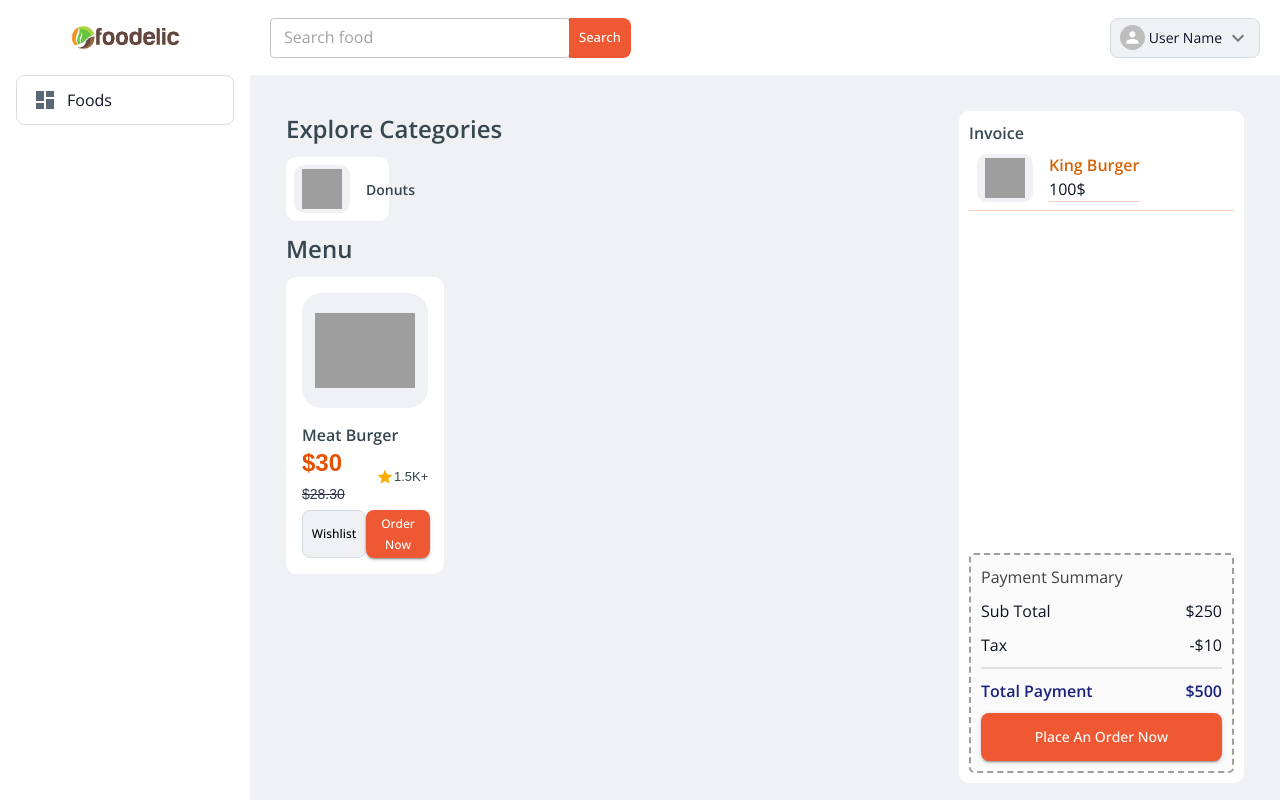
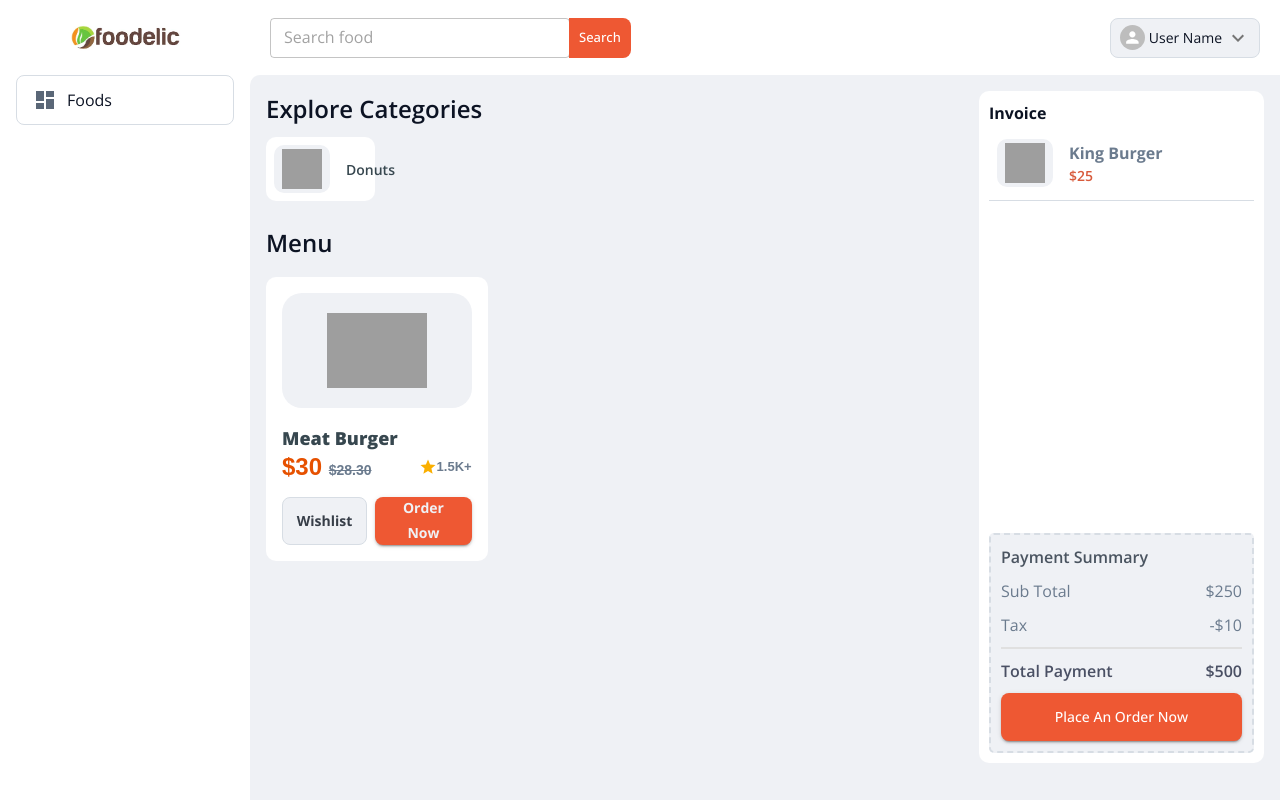
Before and after one commit to Farruxbekdev07/food-app-frontend, a React (Create React App) app: page / in a window 1280 px wide. Built offline with nearby package versions, Linux system fonts and the light colour scheme; grey boxes are pictures that could not be loaded.

Commit message:
fix: texts color and card margin , padding

```diff
--- a/src/app/components/Card/Card.style.ts
+++ b/src/app/components/Card/Card.style.ts
@@ -4,13 +4,13 @@ import { colors } from "@mui/material";
 const CardStyle = styled.div`
   /* vertical card style */
   .vertical {
+    width: 100%;
     .card__wrapper {
       display: flex;
       align-items: center;
       gap: 16px;
       flex-direction: row;
       padding: 8px;
-      width: fit-content;
       width: 100%;
     }
 
@@ -28,13 +28,15 @@ const CardStyle = styled.div`
   .horizontal {
     display: flex;
     flex-direction: column;
+    width: 100%;
   }
 
   .card__wrapper {
     border-radius: 10px;
     padding: 16px;
-    max-width: 250px;
+    max-width: 300px;
     width: 100%;
+
     background-color: #fff;
   }
 
@@ -51,39 +53,6 @@ const CardStyle = styled.div`
     max-width: 100px;
     width: 100%;
   }
-
-  .card__fast-food-name {
-    font-size: 16px;
-    font-weight: 600;
-    color: ${colors.blueGrey[800]};
-    padding: 15px 0 0 0;
-  }
-
-  .card__food-cost-wrapper {
-    display: flex;
-    justify-content: space-between;
-    gap: 8px;
-    padding: 0 0 5px 0;
-  }
-
-  .card__food-rating-wrapper {
-    display: flex;
-    align-items: center;
-    font-size: 13px;
-    color: ${colors.blueGrey[800]};
-  }
-
-  .card__food-cost {
-    font-size: 24px;
-    font-weight: 600;
-    color: ${colors.orange[900]};
-
-    del {
-      font-size: 14px;
-      font-weight: 400;
-      color: #2e344c;
-    }
-  }
 `;
 
 export default CardStyle;
--- a/src/app/components/Layout/Layout.style.ts
+++ b/src/app/components/Layout/Layout.style.ts
@@ -22,6 +22,7 @@ export const LayoutStyles = styled.div`
     overflow-y: auto;
     padding: ${pxToRem(16)};
     background-color: ${customColors.gray[50]};
+    border-top-left-radius: 10px;
   }
 
   @media screen and (max-width: ${pxToRem(900)}) {
--- a/src/app/pages/Foods/Food.style.ts
+++ b/src/app/pages/Foods/Food.style.ts
@@ -16,51 +16,7 @@ export const FoodStyles = styled.div`
   .food__wrapper {
     width: 100%;
     display: flex;
+    justify-content: space-between;
     gap: 16px;
-
-    padding: 20px;
-  }
-
-  .categories__wrapper {
-    max-width: 1000px;
-    width: 100%;
-  }
-
-  .popular__foods-card-wrapper {
-    display: flex;
-  }
-
-  .popular__foods-card-wrapper::-webkit-scrollbar {
-    display: none;
-  }
-
-  .categories__title {
-    padding: 0 0 10px 0;
-    color: ${colors.blueGrey[800]};
-    font-weight: 600;
-    font-size: 24px;
-  }
-
-  .categories__card-title {
-    font-size: 14px;
-    font-weight: 600;
-    color: ${colors.blueGrey[800]};
-  }
-
-  .popular__menu-title {
-    padding: 10px 0;
-    color: ${colors.blueGrey[800]};
-    font-weight: 600;
-    font-size: 24px;
-  }
-
-  .menu__card-btn-wrapper {
-    display: flex;
-    justify-content: space-between;
-
-    button {
-      padding: 8px 20px;
-      font-size: 12px;
-    }
   }
 `;
--- /dev/null
+++ b/src/app/pages/Foods/components/Categories/Categories.style.ts
@@ -0,0 +1,28 @@
+import styled from "@emotion/styled";
+import { colors } from "@mui/material";
+import { customColors } from "../../../../theme/colors";
+
+const CategoriesStyled = styled.div`
+  .popular__foods-card-wrapper {
+    display: flex;
+  }
+
+  .popular__foods-card-wrapper::-webkit-scrollbar {
+    display: none;
+  }
+
+  .categories__title {
+    padding: 0 0 10px 0;
+    color: ${customColors.textColor[900]};
+    font-weight: 600;
+    font-size: 24px;
+  }
+
+  .categories__card-title {
+    font-size: 14px;
+    font-weight: 600;
+    color: ${colors.blueGrey[800]};
+  }
+`;
+
+export default CategoriesStyled;
--- /dev/null
+++ b/src/app/pages/Foods/components/Categories/index.tsx
@@ -0,0 +1,27 @@
+import { Box, Button, Grid2, Rating, Typography } from "@mui/material";
+import React from "react";
+import Card from "../../../../components/Card";
+import CategoriesStyled from "./Categories.style";
+import Menu from "../Menu";
+import MenuStyle from "../Menu/Menu.style";
+
+const Categories = () => {
+  return (
+    <MenuStyle>
+      <CategoriesStyled>
+        <Typography className="categories__title">
+          Explore Categories
+        </Typography>
+        <Grid2 container spacing={1}>
+          <Grid2 size={2}>
+            <Card direction="vertical">
+              <Typography className="categories__card-title">Donuts</Typography>
+            </Card>
+          </Grid2>
+        </Grid2>
+      </CategoriesStyled>
+    </MenuStyle>
+  );
+};
+
+export default Categories;
--- a/src/app/pages/Foods/components/Invoice/index.tsx
+++ b/src/app/pages/Foods/components/Invoice/index.tsx
@@ -2,25 +2,25 @@ import { Box, Button, Typography } from "@mui/material";
 import InvoiceStyle from "./invoice.style";
 import Card from "../../../../components/Card";
 
-type Props = {};
-
-const Invoice = (props: Props) => {
+const Invoice = () => {
   return (
     <InvoiceStyle>
       <Box className="invoice__wrapper">
+        <Box className="invoice__card-box">
+          <Typography className="invoice__title">Invoice</Typography>
           <Box>
-          <Typography className="invoice__title">Invoice</Typography>
             <Box className="invoice__card-wrapper">
               <Card direction="vertical">
                 <Box>
-                <Box className="invoice__card-wrapper">
+                  <Box className="invoice__card-title-wrapper">
                     <Typography className="invoice__card-title">
                       King Burger
                     </Typography>
-                  <Typography className="invoice__card-cost">100$</Typography>
+                    <Typography className="invoice__card-cost">$25</Typography>
                   </Box>
                 </Box>
               </Card>
+            </Box>
           </Box>
         </Box>
 
--- a/src/app/pages/Foods/components/Invoice/invoice.style.ts
+++ b/src/app/pages/Foods/components/Invoice/invoice.style.ts
@@ -15,17 +15,53 @@ const InvoiceStyle = styled.div`
   }
 
   .invoice__card-wrapper {
-    border-bottom: 1px solid ${customColors.primary[100]};
+    padding: 0 0 5px 0;
+    border-bottom: 1px solid ${customColors.gray[100]};
   }
 
   .invoice__title {
+    font-weight: 700;
+    color: ${customColors.textColor[900]};
+    padding: 0 0 6px 0;
+    position: sticky;
+    background-color: #fff;
+    top: 0;
+  }
+
+  .invoice__card-box {
+    height: fit-content;
+    overflow-y: auto;
+
+    ::-webkit-scrollbar {
+      width: 20px;
+    }
+
+    ::-webkit-scrollbar-track {
+      background-color: transparent;
+    }
+
+    ::-webkit-scrollbar-thumb {
+      background-color: #d6dee1;
+      border-radius: 20px;
+      border: 6px solid transparent;
+      background-clip: content-box;
+    }
+
+    ::-webkit-scrollbar-thumb:hover {
+      background-color: #a8bbbf;
+    }
+  }
+
+  .invoice__card-cost {
+    color: ${customColors.activeColor[700]};
     font-weight: 600;
-    color: ${colors.blueGrey[800]};
+    font-size: 14px;
+    border: none;
   }
 
   .invoice__card-title {
-    font-weight: 600;
-    color: ${customColors.secondary[900]};
+    font-weight: 700;
+    color: ${customColors.gray[600]};
   }
 
   .invoice__card-wrapper {
@@ -38,8 +74,8 @@ const InvoiceStyle = styled.div`
     padding: 10px;
     margin-top: 10px;
     height: fit-content;
-    border: 2px dashed ${colors.grey[500]};
-    background-color: ${colors.grey[50]};
+    border: 2px dashed ${customColors.gray[100]};
+    background-color: ${customColors.gray[50]};
     display: flex;
     flex-direction: column;
     gap: 10px;
@@ -47,7 +83,8 @@ const InvoiceStyle = styled.div`
   }
 
   .payment__summary-title {
-    color: ${colors.grey[800]};
+    color: ${customColors.gray[800]};
+    font-weight: 600;
   }
 
   .payment__sub-wrapper,
@@ -62,10 +99,17 @@ const InvoiceStyle = styled.div`
     border-bottom: 2px solid ${colors.grey[300]};
   }
 
+  .payment__sub-title,
+  .payment__sub-cost,
+  .payment__tax-title,
+  .payment__tax-cost {
+    color: ${customColors.gray[600]};
+  }
+
   .payment__total-title,
   .payment__total-cost {
     font-weight: 600;
-    color: ${colors.indigo[900]};
+    color: ${customColors.textColor[700]};
   }
 `;
 export default InvoiceStyle;
--- /dev/null
+++ b/src/app/pages/Foods/components/Menu/Menu.style.ts
@@ -0,0 +1,67 @@
+import { colors } from "@mui/material";
+import styled from "styled-components";
+import { customColors } from "../../../../theme/colors";
+
+const MenuStyle = styled.div`
+  .popular__foods {
+    width: 100%;
+  }
+
+  .popular__menu-title {
+    padding: 24px 0 16px 0;
+    color: ${customColors.textColor[900]};
+    font-weight: 600;
+    font-size: 24px;
+  }
+
+  .menu__card-btn-wrapper {
+    display: flex;
+    justify-content: space-between;
+    gap: 8px;
+  }
+  .card__fast-food-name {
+    font-size: 18px;
+    font-weight: 800;
+    color: ${colors.blueGrey[800]};
+    padding: 16px 0 0 0;
+  }
+
+  .card__food-cost-wrapper {
+    display: flex;
+    justify-content: space-between;
+    gap: 8px;
+    padding: 0 0 16px 0;
+  }
+
+  .card__food-rating-wrapper {
+    display: flex;
+    align-items: center;
+    font-size: 13px;
+    font-weight: 600;
+    color: ${customColors.gray[600]};
+  }
+
+  .card__food-cost {
+    font-size: 24px;
+    font-weight: 600;
+    color: ${colors.orange[900]};
+
+    del {
+      font-size: 14px;
+      font-weight: 600;
+      color: ${customColors.gray[600]};
+    }
+  }
+  .menu__card-btn-list,
+  .menu___card-btn-order {
+    padding: 2px 24px;
+    font-size: 14px;
+    font-weight: 700;
+    color: ${customColors.gray[900]};
+  }
+
+  .menu___card-btn-order {
+    color: ${customColors.gray[50]};
+  }
+`;
+export default MenuStyle;
--- /dev/null
+++ b/src/app/pages/Foods/components/Menu/index.tsx
@@ -0,0 +1,54 @@
+import { Box, Button, Grid2, Rating, Typography } from "@mui/material";
+import React from "react";
+import Card from "../../../../components/Card";
+import MenuStyle from "./Menu.style";
+
+const Menu = () => {
+  const [value, setValue] = React.useState<number | null>(1);
+  return (
+    <MenuStyle>
+      <Box className="popular__foods">
+        <Typography className="popular__menu-title">Menu</Typography>
+        <Grid2 container spacing={2}>
+          <Grid2 size={4}>
+            <Card direction="horizontal">
+              <Box>
+                <Typography variant="h6" className="card__fast-food-name">
+                  Meat Burger
+                </Typography>
+                <Box className="card__food-cost-wrapper">
+                  <Box className="card__food-cost">
+                    $30 <del> $28.30 </del>
+                  </Box>
+
+                  <Box className="card__food-rating-wrapper">
+                    <Rating
+                      size="small"
+                      name="simple-controlled"
+                      value={value}
+                      onChange={(event, newValue) => {
+                        setValue(newValue);
+                      }}
+                      max={1}
+                    />
+                    1.5K+
+                  </Box>
+                </Box>
+                <Box className="menu__card-btn-wrapper">
+                  <Button variant="outlined" className="menu__card-btn-list">
+                    Wishlist
+                  </Button>
+                  <Button className="menu___card-btn-order" variant="contained">
+                    Order Now
+                  </Button>
+                </Box>
+              </Box>
+            </Card>
+          </Grid2>
+        </Grid2>
+      </Box>
+    </MenuStyle>
+  );
+};
+
+export default Menu;
--- a/src/app/pages/Foods/index.tsx
+++ b/src/app/pages/Foods/index.tsx
@@ -4,66 +4,21 @@ import { Box, Button, Grid2, Rating, Typography } from "@mui/material";
 import { FoodStyles } from "./Food.style";
 import Card from "../../components/Card";
 import Invoice from "./components/Invoice";
+import Categories from "./components/Categories";
+import Menu from "./components/Menu";
 
-type Props = {};
-
-const Foods = ({}: Props) => {
-  const [value, setValue] = React.useState<number | null>(1);
+const Foods = () => {
   return (
     <FoodStyles>
       <Box className="food__wrapper">
-        <Box className="categories__wrapper">
-          <Typography className="categories__title">
-            Explore Categories
-          </Typography>
-          <Grid2 container spacing={1}>
-            <Grid2 size={2}>
-              <Card direction="vertical">
-                <Typography className="categories__card-title">
-                  Donuts
-                </Typography>
-              </Card>
-            </Grid2>
-          </Grid2>
-
-          <Box className="popular__foods">
-            <Typography className="popular__menu-title">Menu</Typography>
-            <Grid2 container spacing={1}>
-              <Grid2 size={3}>
-                <Card direction="horizontal">
-                  <>
-                    <Typography variant="h6" className="card__fast-food-name">
-                      Meat Burger
-                    </Typography>
-                    <Box className="card__food-cost-wrapper">
-                      <Box className="card__food-cost">
-                        $30 <del> $28.30 </del>
-                      </Box>
-
-                      <Box className="card__food-rating-wrapper">
-                        <Rating
-                          size="small"
-                          name="simple-controlled"
-                          value={value}
-                          onChange={(event, newValue) => {
-                            setValue(newValue);
-                          }}
-                          max={1}
-                        />
-                        1.5K+
-                      </Box>
-                    </Box>
-                    <Box className="menu__card-btn-wrapper">
-                      <Button variant="outlined" color="inherit">
-                        Wishlist
-                      </Button>
-                      <Button variant="contained">Order Now</Button>
-                    </Box>
-                  </>
-                </Card>
-              </Grid2>
-            </Grid2>
-          </Box>
+        <Box
+          sx={{
+            maxWidth: "1000px",
+            width: "100%",
+          }}
+        >
+          <Categories />
+          <Menu />
         </Box>
         <Invoice />
       </Box>
```
Lines whose indentation alone changed are shown as unchanged.
